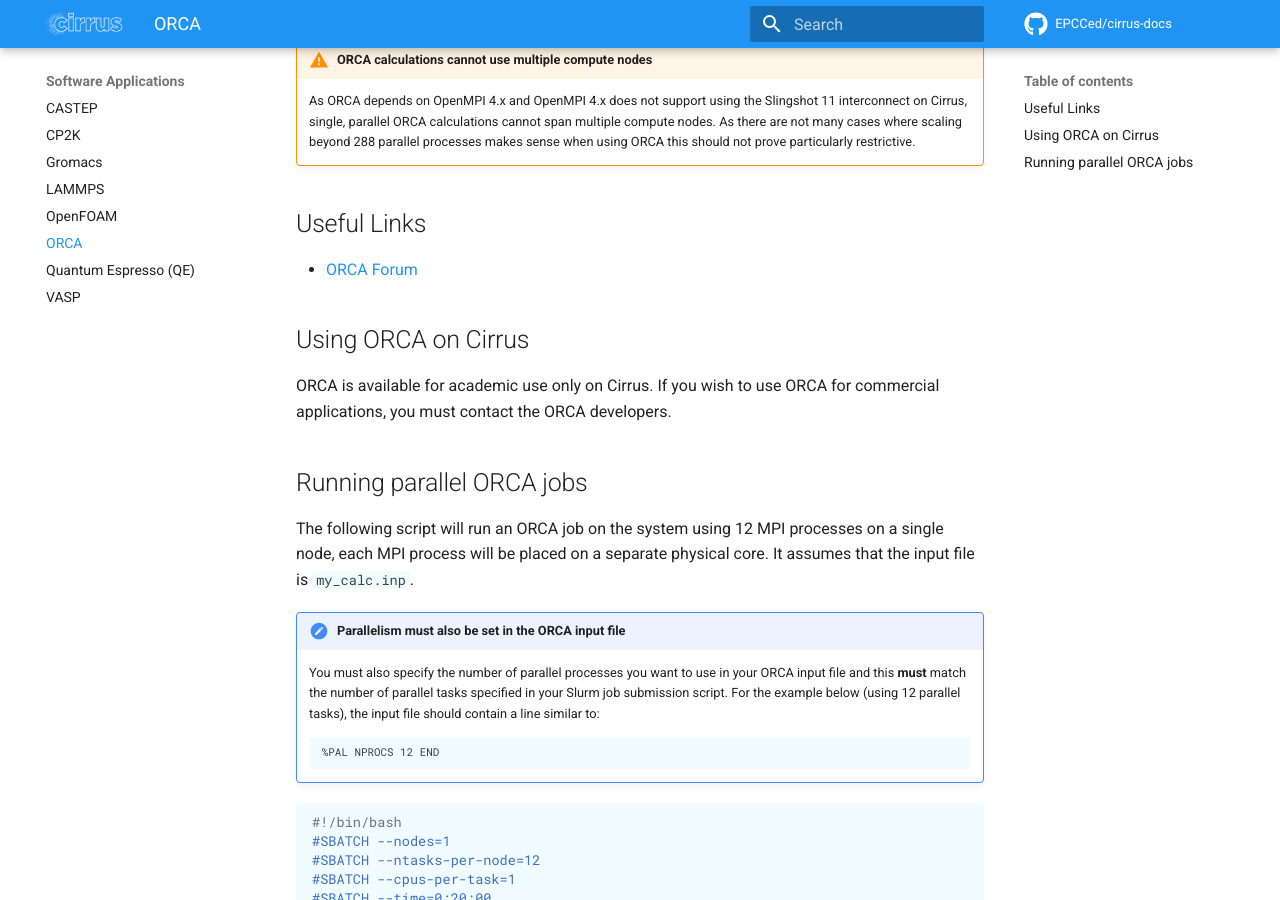
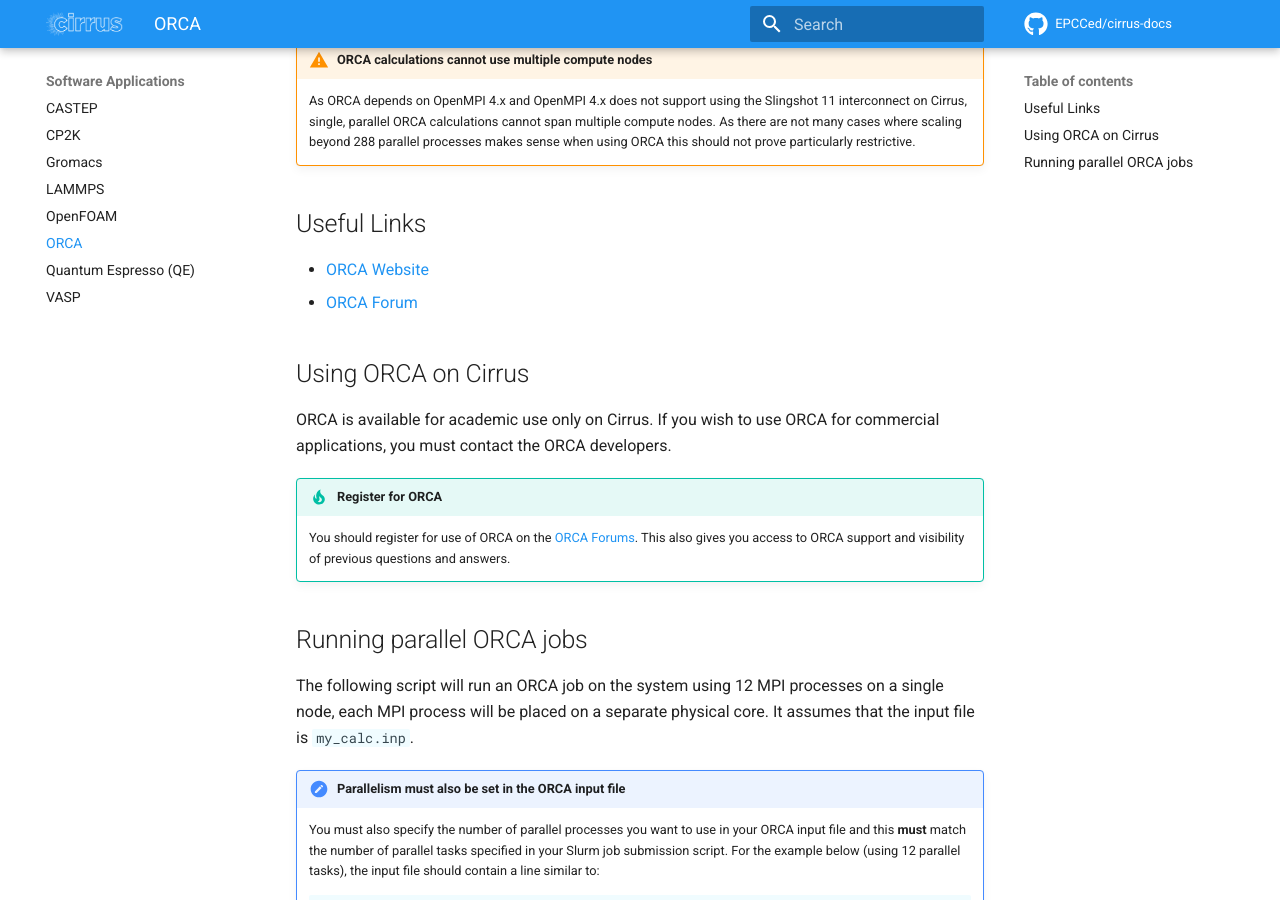
Before and after one commit to EPCCed/cirrus-docs, an MkDocs documentation site: the page built from docs/software-packages/orca.md, in a window 1280 px wide and 900 px high, scrolled down 360 px. Built offline with MkDocs 1.6.1 and Material for MkDocs 9.7.7, drawn with Linux system fonts in a browser that asks for light colours; comment, search, counter and statistics services are not loaded.

Commit message:
Adds more info on ORCA

```diff
--- a/docs/software-packages/orca.md
+++ b/docs/software-packages/orca.md
@@ -11,12 +11,18 @@
 
 ## Useful Links
 
+- [ORCA Website](https://www.faccts.de/orca/)
 - [ORCA Forum](https://orcaforum.kofo.mpg.de/app.php/portal)
 
 ## Using ORCA on Cirrus
 
 ORCA is available for academic use only on Cirrus. If you wish to use ORCA for commercial
 applications, you must contact the ORCA developers.
+
+!!! tip "Register for ORCA"
+    You should register for use of ORCA on the [ORCA Forums](https://orcaforum.kofo.mpg.de).
+    This also gives you access to ORCA support and visibility of previous questions and
+    answers.
 
 ## Running parallel ORCA jobs
 
```
